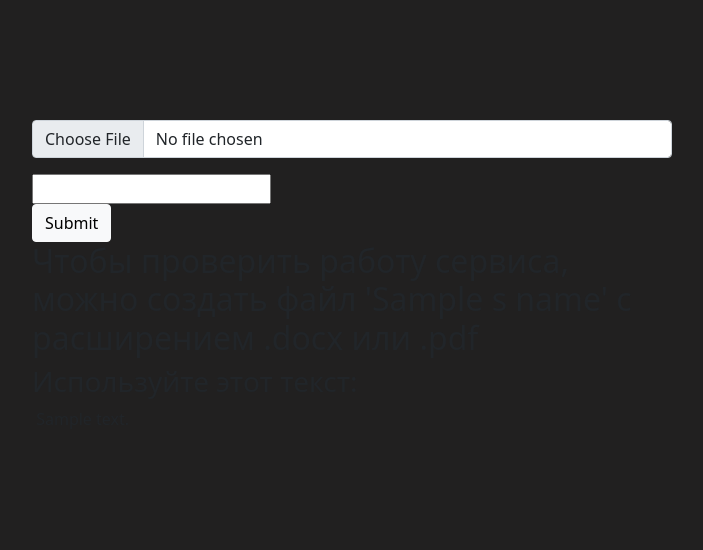
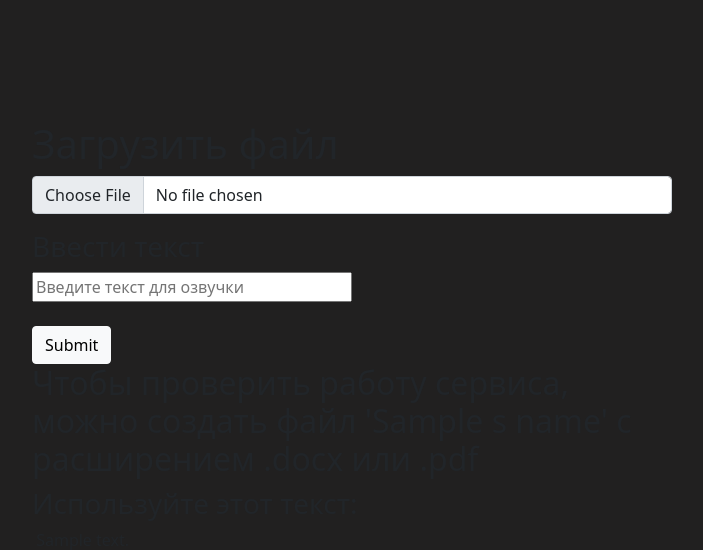
Before and after one commit to NonHexagon/Text_to_audio_service, a Flask app: template Сайт/templates/uploader.html in a window 1280 px wide. Shown: the part 106-656 px from the top of the page, without its empty margins (288-991 px from the left). Run offline with Flask 3, Linux system fonts and the light colour scheme; the template is opened without the code that fills it: most values are stand-ins (such as "Sample title", 1, 10 or a date in 2020); some libraries are stand-ins or nearby versions.

Commit message:
Обработка ошибки и строка ввода
Есть возможность не только отправлять файлы, но и вводить данные в строку. В дальнейшем что-то из этого будет как привилегия для зарегистрированных пользователей

```diff
--- a/Сайт/templates/uploader.html
+++ b/Сайт/templates/uploader.html
@@ -3,18 +3,24 @@
 Загрузка файлов
 {%endblock%}
 {%block section%}
+{% if error %}
+    <p class=error><strong style="color: red;">Произошла ошибка:</strong> {{ error }}</p>
+  {% endif %}
 <div class="container">
-  <p>{{ message }}<p>
+
 </div>
 <div>
       <form action = "http://localhost:5000/uploader" method = "POST"
          enctype = "multipart/form-data">
           <div class="mb-3">
+              <label><h1>Загрузить файл</h1></label>
             <input class="form-control" type="file" id="formFile" name = "file" accept=".pdf, .docx, .txt">
           </div>
           <div>
-            <input type="text" id="inp_text" name="inp_text">
+              <label><h3>Ввести текст</h3></label><br>
+            <input type="text" id="inp_text" name="inp_text" placeholder="Введите текст для озвучки" style="width: 50%;">
           </div>
+          <br>
          <input type ="submit" class="btn btn-light"/>
       </form>
 </div>
```
